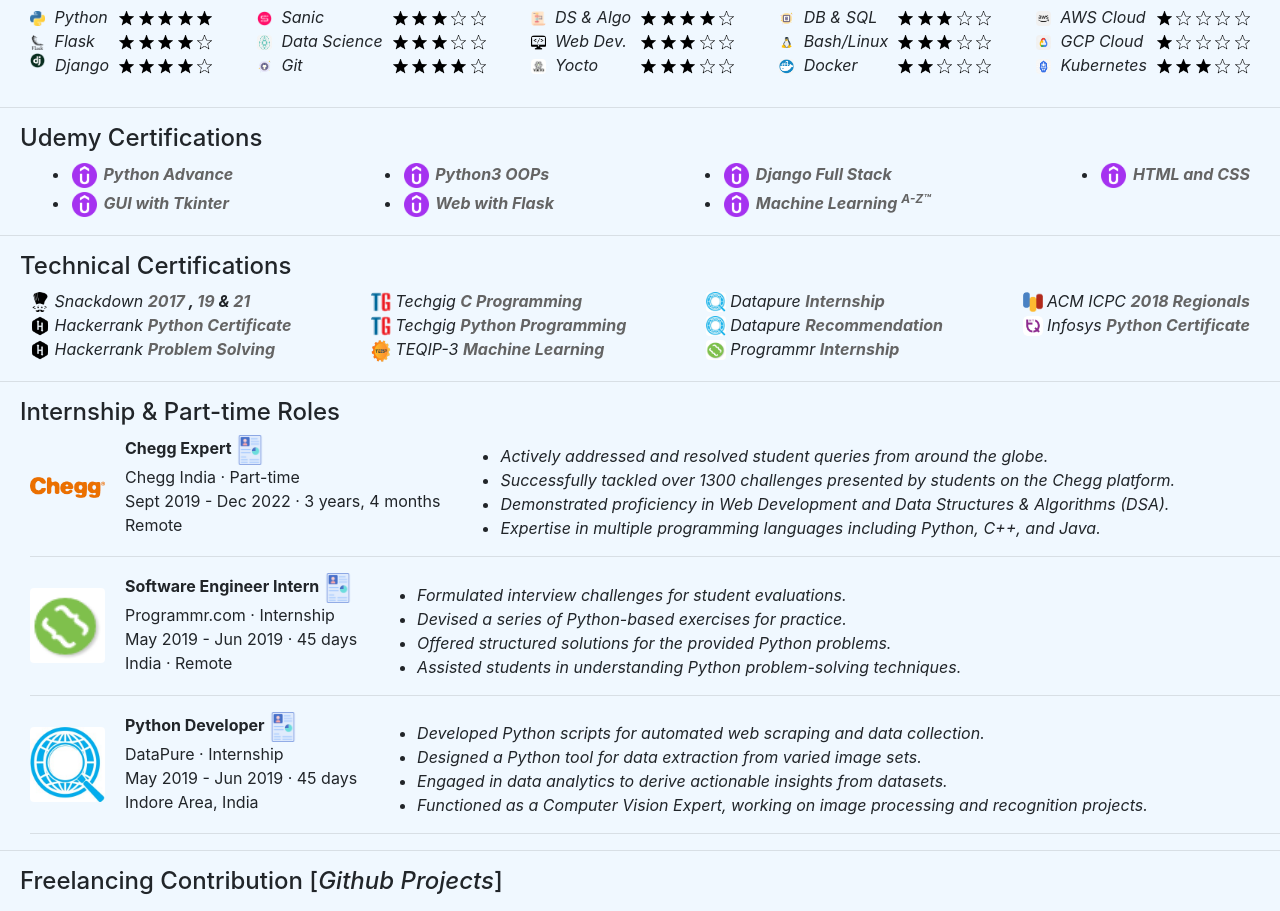
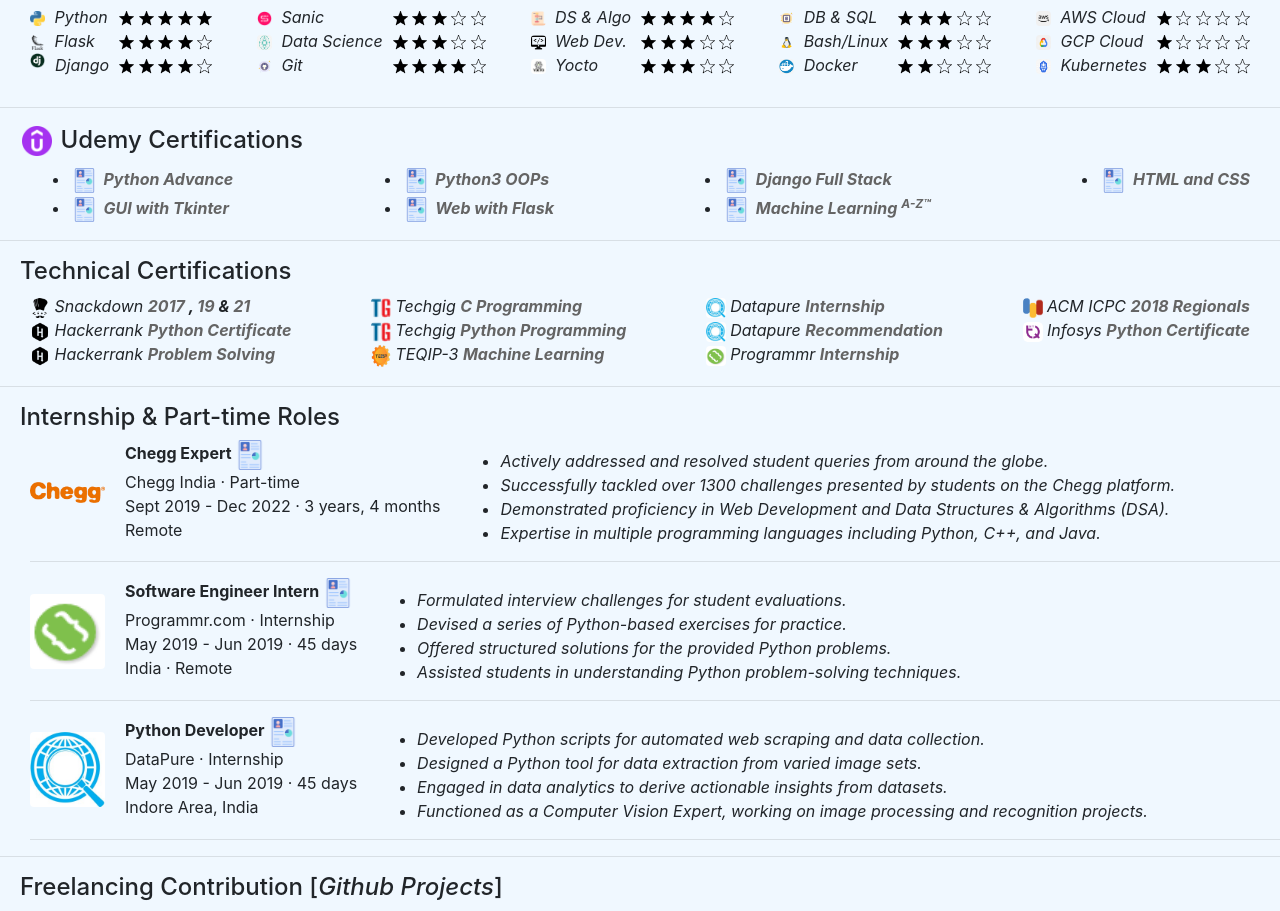
Before and after one commit to iamjpsonkar/portfolio, a plain HTML site: page resume/index.html in a window 1280 px wide. Shown: the part 1463-2374 px from the top of the page. Drawn offline with Linux system fonts and the light colour scheme.

Commit message:
added udemy

```diff
--- a/resume/index.html
+++ b/resume/index.html
@@ -875,6 +875,11 @@
                 </div>
                 <hr style="margin-top:30px;" />
                 <h4 style="margin-left: 20px;">
+                    <img
+                        src="../images/cert_icons/udemy_icon.png"
+                        width="30" height="30"
+                        style="margin:2px;" class="rounded"
+                        alt="Udemy Icon" />
                     Udemy Certifications
                 </h4>
                 <div class="udemy-certificates"
@@ -886,7 +891,7 @@
                                     href="https://drive.google.com/file/d/1MMa6OnPcbMgXBfZfN9Ns5Mj-COqd03KF/view?usp=sharing"
                                     target="_blank" rel="noopener noreferrer">
                                     <img
-                                        src="../images/cert_icons/udemy_icon.png"
+                                        src="../images/icons/resume_icon.png"
                                         width="25" height="25"
                                         style="margin:2px;" class="rounded"
                                         alt="cert_icon" />
@@ -902,7 +907,7 @@
                                     href="https://drive.google.com/file/d/1z54QuBoWfqwPcEtgFDpNkDn9r9QQwHbW/view?usp=sharing"
                                     target="_blank" rel="noopener noreferrer">
                                     <img
-                                        src="../images/cert_icons/udemy_icon.png"
+                                        src="../images/icons/resume_icon.png"
                                         width="25" height="25"
                                         style="margin:2px;" class="rounded"
                                         alt="cert_icon" />
@@ -922,7 +927,7 @@
                                     href="https://drive.google.com/file/d/1TVC7bhE6c-j3W2hyI8KKMQrqk6WrtRtY/view?usp=sharing"
                                     target="_blank" rel="noopener noreferrer">
                                     <img
-                                        src="../images/cert_icons/udemy_icon.png"
+                                        src="../images/icons/resume_icon.png"
                                         width="25" height="25"
                                         style="margin:2px;" class="rounded"
                                         alt="cert_icon" />
@@ -938,7 +943,7 @@
                                     href="https://drive.google.com/file/d/122bblOW7o98vYnYWmnBUT2AXQVw0DjUK/view?usp=sharing"
                                     target="_blank" rel="noopener noreferrer">
                                     <img
-                                        src="../images/cert_icons/udemy_icon.png"
+                                        src="../images/icons/resume_icon.png"
                                         width="25" height="25"
                                         style="margin:2px;" class="rounded"
                                         alt="cert_icon" />
@@ -958,7 +963,7 @@
                                     href="https://drive.google.com/file/d/1qOHGYS2rGD2XqAmnM2NMSu2M2kNVY9xK/view?usp=sharing"
                                     target="_blank" rel="noopener noreferrer">
                                     <img
-                                        src="../images/cert_icons/udemy_icon.png"
+                                        src="../images/icons/resume_icon.png"
                                         width="25" height="25"
                                         style="margin:2px;" class="rounded"
                                         alt="cert_icon" />
@@ -974,7 +979,7 @@
                                     href="https://drive.google.com/file/d/1NU7P3n1iaAgMOZMSUuvPdjnDyJ11JKUm/view?usp=sharing"
                                     target="_blank" rel="noopener noreferrer">
                                     <img
-                                        src="../images/cert_icons/udemy_icon.png"
+                                        src="../images/icons/resume_icon.png"
                                         width="25" height="25"
                                         style="margin:2px;" class="rounded"
                                         alt="cert_icon" />
@@ -994,7 +999,7 @@
                                     href="https://drive.google.com/file/d/1QmKSVIMgWMahwmr_j8Fpjo8kYSpQh89U/view?usp=sharing"
                                     target="_blank" rel="noopener noreferrer">
                                     <img
-                                        src="../images/cert_icons/udemy_icon.png"
+                                        src="../images/icons/resume_icon.png"
                                         width="25" height="25"
                                         style="margin:2px;" class="rounded"
                                         alt="cert_icon" />
```
